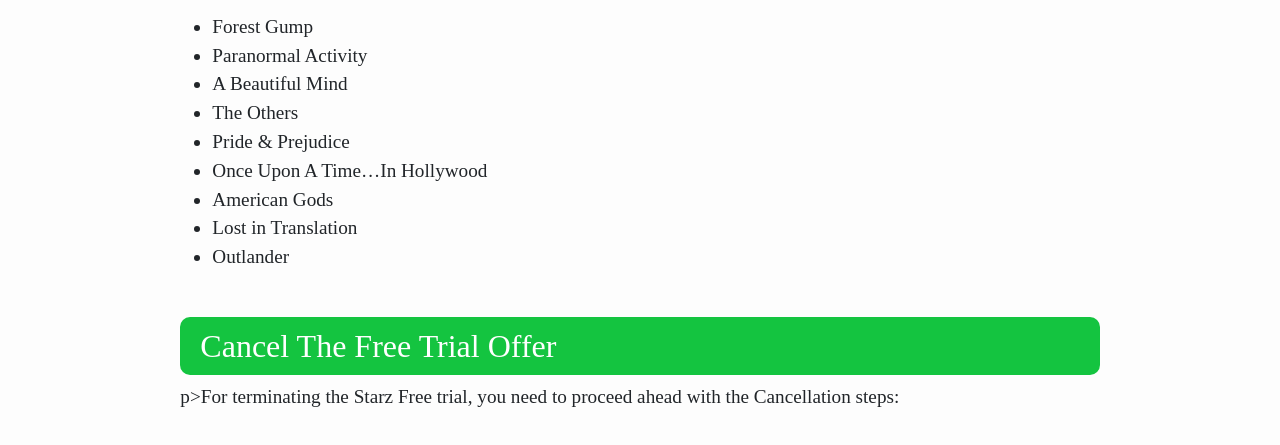
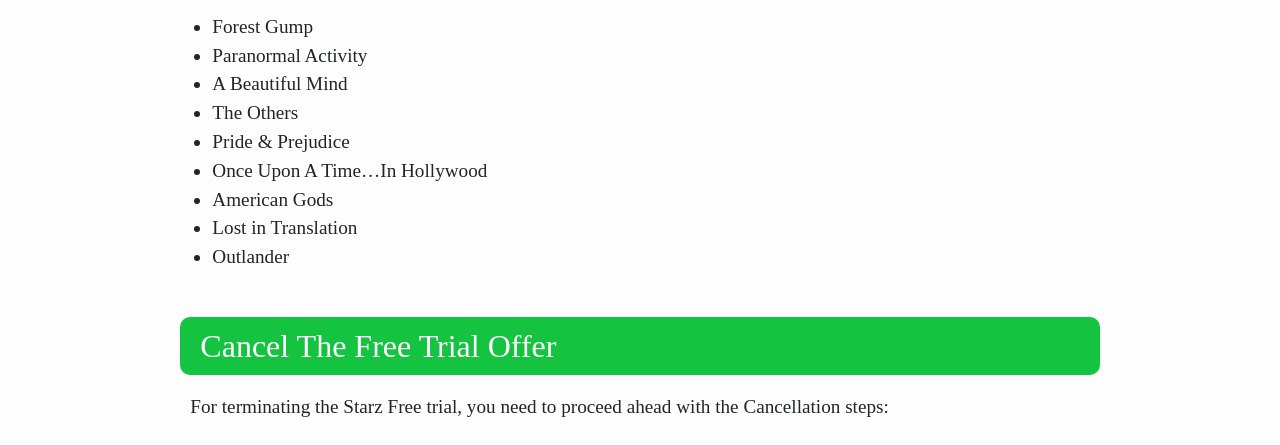
Before and after one commit to starzfreetrial/starzfreetrial.github.io, a plain HTML site: page index.html in a window 1280 px wide. Shown: the part 1562-2007 px from the top of the page. Drawn offline with nearby package versions, Linux system fonts and the light colour scheme.

Commit message:
Update index.html

```diff
--- a/index.html
+++ b/index.html
@@ -169,7 +169,7 @@
 </ul>
 <br>
 <h2>Cancel The Free Trial Offer</h2>
-p>For terminating the Starz Free trial, you need to proceed ahead with the Cancellation steps:</p>
+<p>For terminating the Starz Free trial, you need to proceed ahead with the Cancellation steps:</p>
 <ol>
     <li>Visit the Cancel <b><a href="https://starzfreetrial.github.io/">Starz Free Trial</a></b> section.</li>
     <li>Under My Accounts section, "Settings". </li>
```
